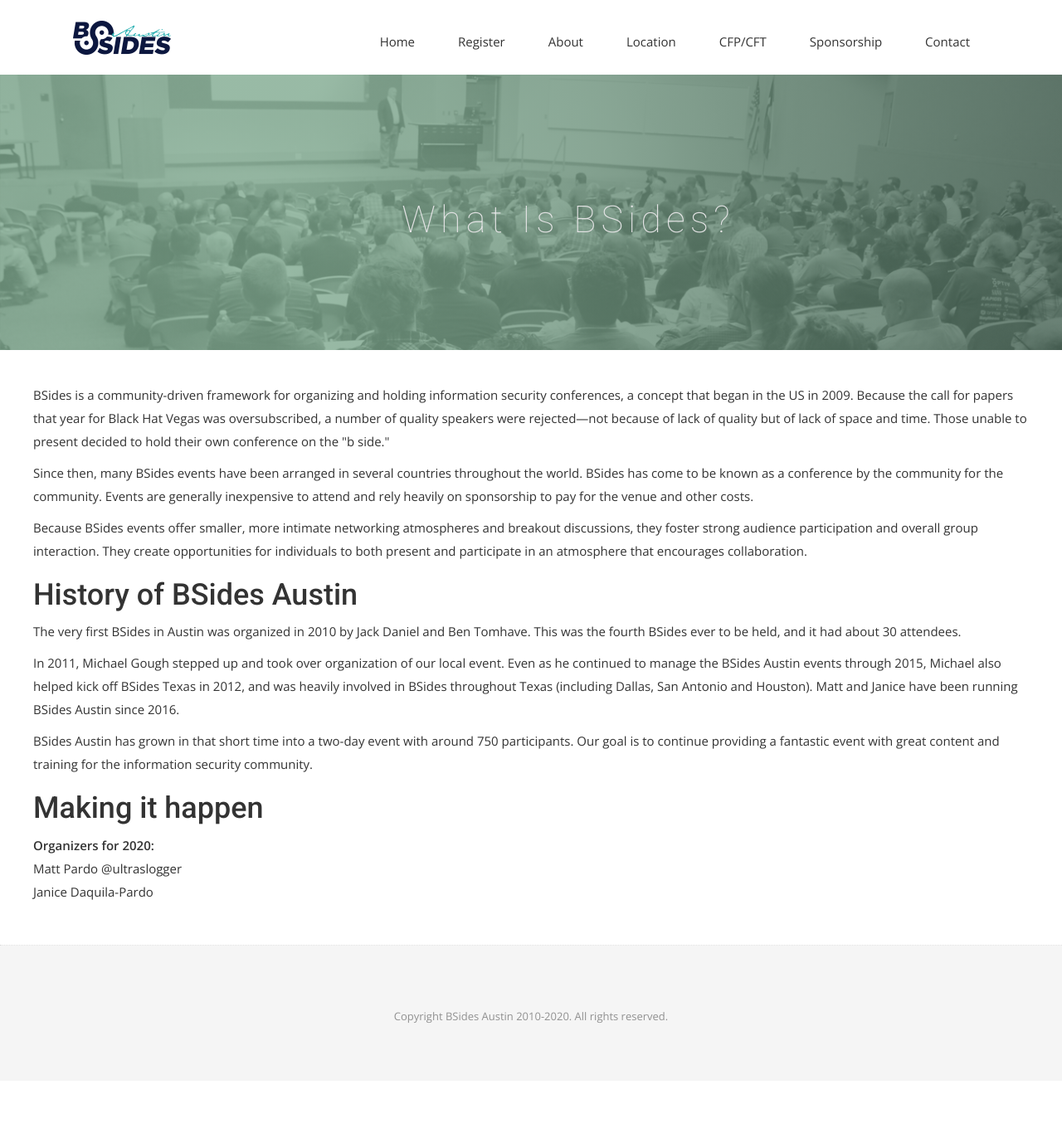
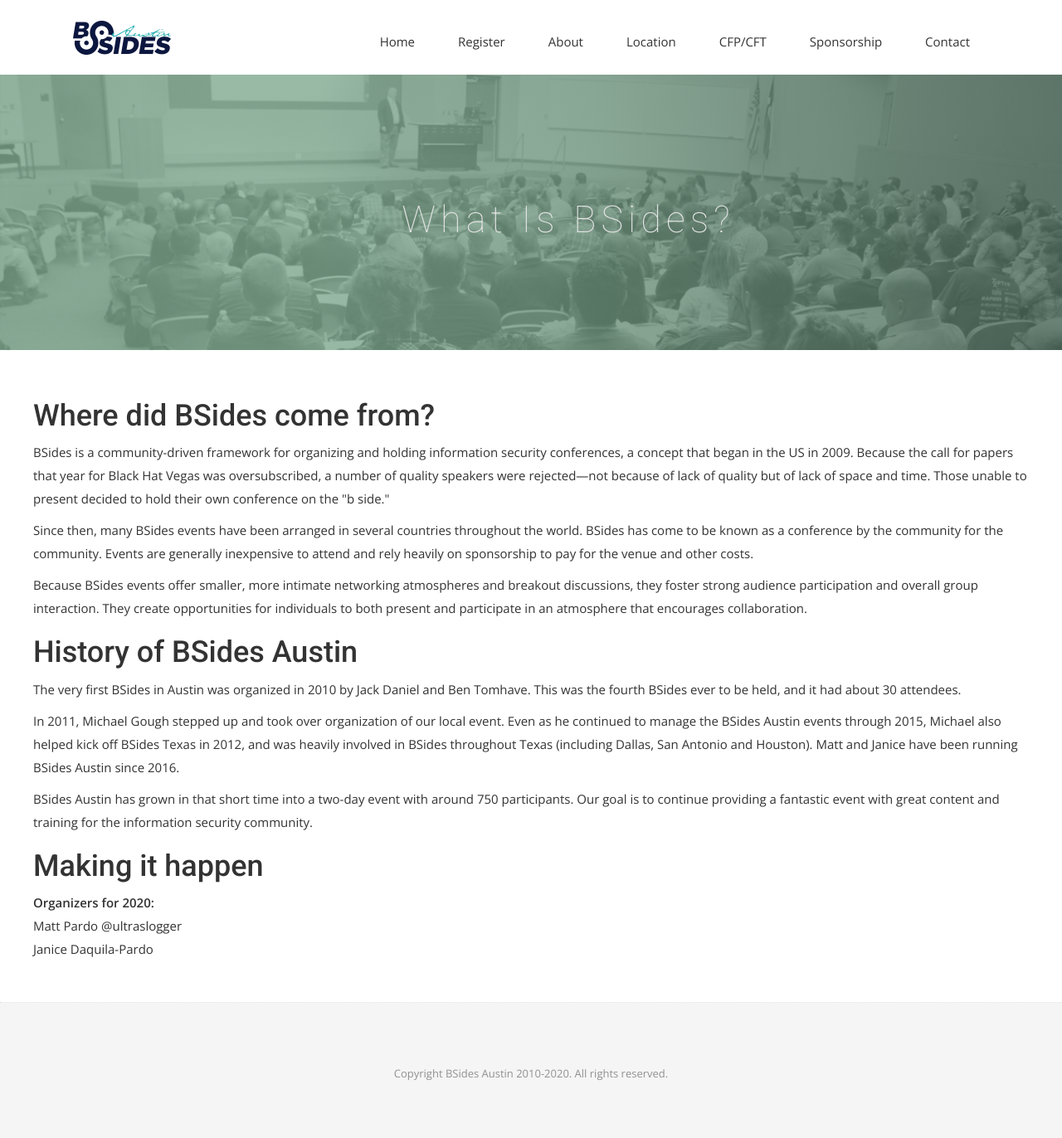
Before and after one commit to bsidesaustin/test, a Jekyll site: the page built from about.html, in a window 1280 px wide. Shown: the whole page at 83% size. Built offline with Jekyll 4.4.1, drawn with Linux system fonts in a browser that asks for light colours; nearby versions of some CDN libraries; some web fonts are replaced; before the commit the page ends 1303 px from its top, so only the background shows below that.

Commit message:
Update about.html

```diff
--- a/about.html
+++ b/about.html
@@ -20,7 +20,7 @@
 </section>
 
 <div class="post-area">
-
+<h1>Where did BSides come from?</h1>
 <p>BSides is a community-driven framework for organizing and holding information security conferences, a concept that began in the US in 2009. Because the call for papers that year for Black Hat Vegas was oversubscribed, a number of quality speakers were rejected—not because of lack of quality but of lack of space and time. Those unable to present decided to hold their own conference on the "b side."</p>
 <p>Since then, many BSides events have been arranged in several countries throughout the world. BSides has come to be known as a conference by the community for the community. Events are generally inexpensive to attend and rely heavily on sponsorship to pay for the venue and other costs.</p>
 <p>Because BSides events offer smaller, more intimate networking atmospheres and breakout discussions, they foster strong audience participation and overall group interaction. They create opportunities for individuals to both present and participate in an atmosphere that encourages collaboration.</p>
```
